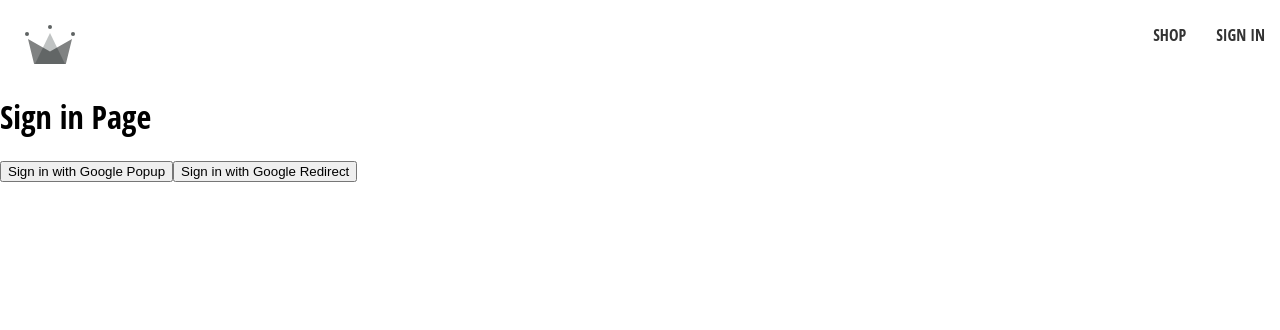
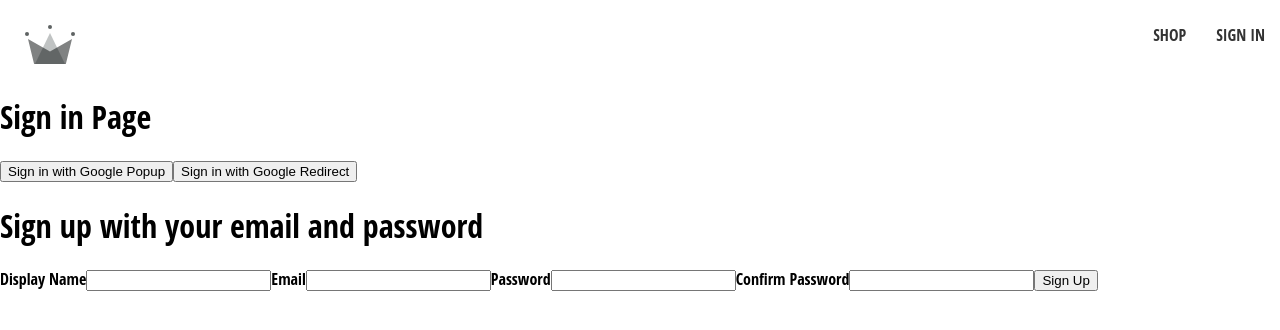
Before and after one commit to charlenegipulan/shopvntg, a React (Create React App) app: page /sign-in in a window 1280 px wide. Shown: the top 330 px of the page. Built offline with nearby package versions, Linux system fonts and the light colour scheme.

Commit message:
set up sign up form fields

```diff
--- /dev/null
+++ b/src/components/sign-up-form/sign-up-form.component.jsx
@@ -0,0 +1,68 @@
+import { useState } from 'react';
+
+const defaultFormFields = {
+  displayName: '',
+  email: '',
+  password: '',
+  confirmPassword: '',
+};
+
+const SignUpForm = () => {
+  const [formFields, setFormFields] = useState(defaultFormFields);
+  const { displayName, email, password, confirmPassword } = formFields;
+
+  console.log(formFields);
+
+  const handleChange = (event) => {
+    const { name, value } = event.target;
+
+    setFormFields({ ...formFields, [name]: value });
+  };
+
+  return (
+    <div>
+      <h1>Sign up with your email and password</h1>
+      <form onSubmit={() => {}}>
+        <label>Display Name</label>
+        <input
+          type="text"
+          required
+          onChange={handleChange}
+          name="displayName"
+          value={displayName}
+        />
+
+        <label>Email</label>
+        <input
+          type="email"
+          required
+          onChange={handleChange}
+          name="email"
+          value={email}
+        />
+
+        <label>Password</label>
+        <input
+          type="password"
+          required
+          onChange={handleChange}
+          name="password"
+          value={password}
+        />
+
+        <label>Confirm Password</label>
+        <input
+          type="password"
+          required
+          onChange={handleChange}
+          name="confirmPassword"
+          value={confirmPassword}
+        />
+
+        <button type="submit">Sign Up</button>
+      </form>
+    </div>
+  );
+};
+
+export default SignUpForm;
--- a/src/routes/sign-in/sign-in.component.jsx
+++ b/src/routes/sign-in/sign-in.component.jsx
@@ -7,6 +7,8 @@
   signInWithGoogleRedirect,
   createUserDocumentFromAuth,
 } from '../../utils/firebase/firebase.utils.js';
+
+import SignUpForm from '../../components/sign-up-form/sign-up-form.component.jsx';
 
 const SignIn = () => {
   useEffect(() => {
@@ -31,6 +33,7 @@
       <button onClick={signInWithGoogleRedirect}>
         Sign in with Google Redirect
       </button>
+      <SignUpForm />
     </div>
   );
 };
```
